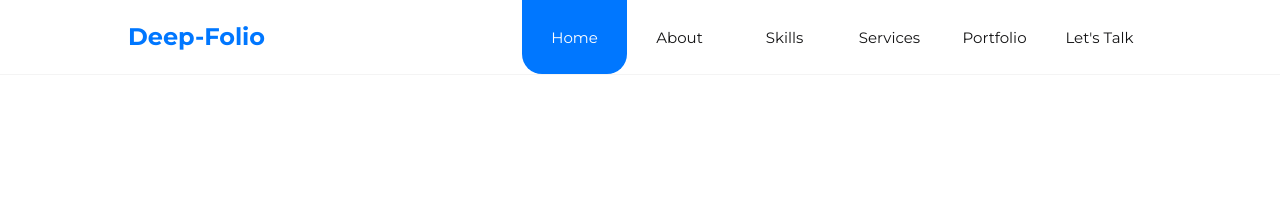
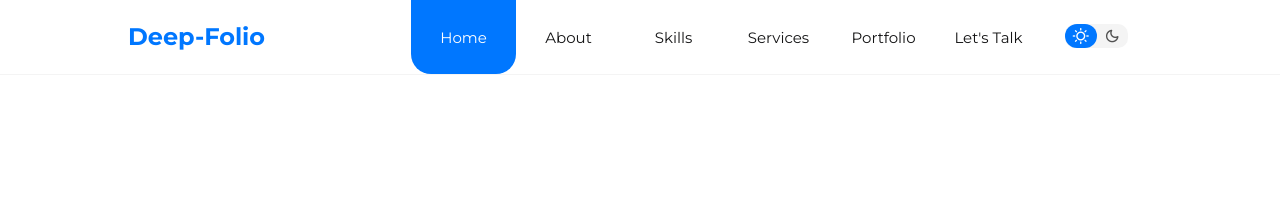
Before and after one commit to Deep26lak/Personal-portfolio, a plain HTML site: page index.html in a window 1280 px wide. Shown: the top 221 px of the page. Drawn offline with nearby package versions, Linux system fonts and the light colour scheme.

Commit message:
adding dark mode

```diff
--- a/index.html
+++ b/index.html
@@ -5,6 +5,10 @@
   <meta charset="UTF-8" />
   <meta name="viewport" content="width=device-width, initial-scale=1.0" />
   <title>Deepak lakwal</title>
+
+
+  <link rel="stylesheet" href="https://fonts.googleapis.com/css2?family=Material+Symbols+Rounded:opsz,wght,FILL,GRAD@20..48,100..700,0..1,-50..200" />
+
 
   <link rel="stylesheet" href="style.css" />
   <script src="script.js" defer></script>
@@ -26,6 +30,10 @@
         <li><a href="#services">Services</a></li>
         <li><a href="#portfolio">Portfolio</a></li>
         <li><a href="#contact">Let's Talk</a></li>
+        <div class="theme-toggler">
+          <span class="material-symbols-rounded active">sunny</span>
+          <span class="material-symbols-rounded">dark_mode</span>
+      </div>
       </ul>
       <button id="menu__btn"><i class="fa-solid fa-bars"></i></button>
       <button id="close__btn"><i class="fa-solid fa-xmark"></i></button>
--- a/script.js
+++ b/script.js
@@ -60,3 +60,15 @@ skillitems.forEach(skill=>{
 window.addEventListener("scroll",()=>{
     document.querySelector("nav").classList.toggle("add__shadow",window.scrollY>0)
 })
+
+
+const themeToggler = document.querySelector(".theme-toggler")
+
+
+
+themeToggler.addEventListener("click",(e)=>{
+
+    document.body.classList.toggle("dark-theme-variables")
+    themeToggler.querySelector("span:nth-child(1)").classList.toggle('active')
+    themeToggler.querySelector("span:nth-child(2)").classList.toggle('active')
+})
--- a/style.css
+++ b/style.css
@@ -23,6 +23,18 @@
 
     --transition: all 300ms ease;
 }
+/*     ---------------  Dark theme variable ----------------- */
+
+
+.dark-theme-variables {
+    --color-white: #181a1e;
+    --color-light: #202528;
+    --color-dark: #edeffd;
+    --color-black: #edeffd;
+}
+
+
+
 *{
     margin: 0;
     padding: 0;
@@ -143,6 +155,37 @@ nav .container ul li a{
     position: relative;
     transition: var(--transition);
 }
+.theme-toggler{
+    margin: 1.6rem;
+    background: var(--color-light);
+    display: flex;
+    justify-content: space-between;
+    align-items: center;
+    height: 1.6rem;
+    width: 4.2rem;
+    border-radius: 10px;
+}
+
+.theme-toggler span {
+    font-size: 1.2rem;
+    width: 50%;
+    height: 100%;
+    display: flex;
+
+
+    justify-content: center;
+    align-items: center;
+
+}
+
+.theme-toggler span.active {
+    background: var(--color-primary);
+    color: var(--color-white);
+    border-radius: 20px;
+}
+
+
+
 nav .container ul li a:hover{
 color: var(--color-primary);
 }
```
